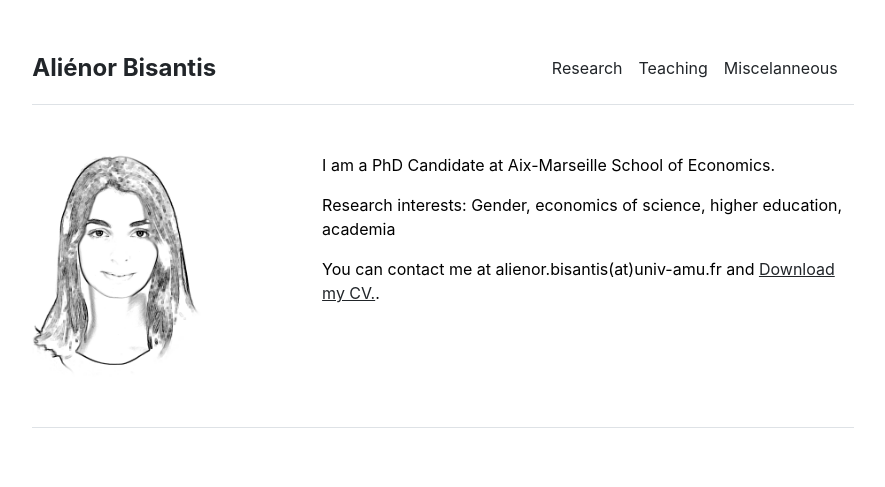
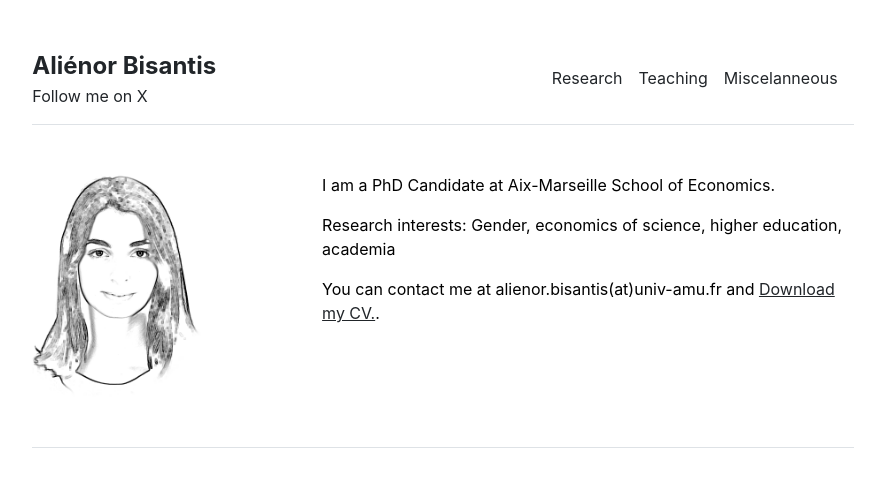
Before and after one commit to alienorbisantis/alienorbisantis.github.io, a Jekyll site: the page built from index.md, in a window 1280 px wide. Shown: the top 487 px of the page, without its empty margins (197-1082 px from the left). Built offline with Jekyll 4.4.1, drawn with Linux system fonts in a browser that asks for light colours.

Commit message:
Update _config.yml

```diff
--- a/_config.yml
+++ b/_config.yml
@@ -1,4 +1,4 @@
 url: "" # the base hostname & protocol for your site, e.g. http://example.com
 baseurl: "" # the subpath of your site, e.g. /blog
 title: "Aliénor Bisantis" # the name of your site, e.g. ACME Corp.
-description: ""
+description: "Follow me on X"
```
